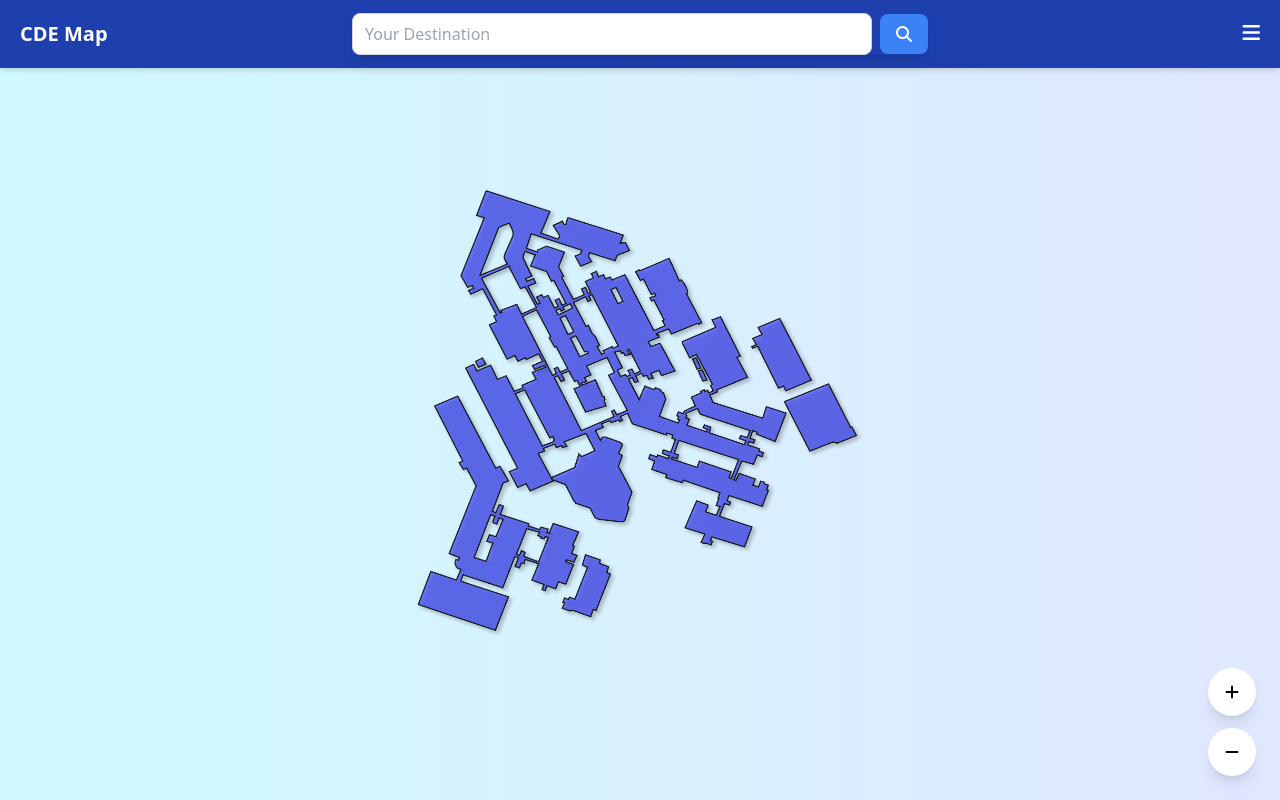
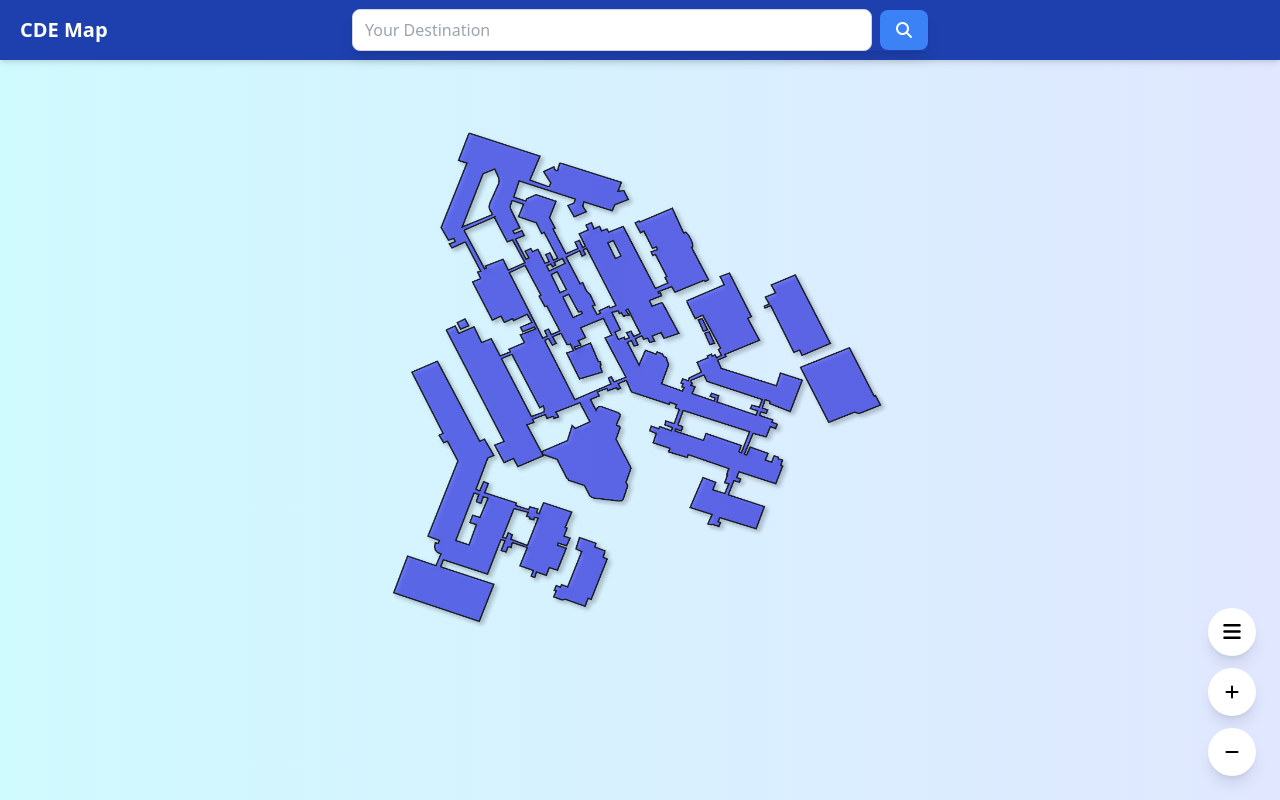
Before and after one commit to Aluminium-Oxide/Orbital-7008, a React (Create React App) app: page / in a window 1280 px wide. Built offline with nearby package versions, Linux system fonts and the light colour scheme.

Commit message:
move top button to bottom to avoid getting block

```diff
--- a/public/index.html
+++ b/public/index.html
@@ -2,7 +2,7 @@
 <html lang="en">
   <head>
     <meta charset="utf-8" />
-    <link rel="icon" href="%PUBLIC_URL%/favicon.ico" />
+    <link rel="icon" href="%PUBLIC_URL%/logo.ico" />
     <meta name="viewport" content="width=device-width, initial-scale=1" />
     <meta name="theme-color" content="#000000" />
     <meta
@@ -24,7 +24,7 @@
       work correctly both with client-side routing and a non-root public URL.
       Learn how to configure a non-root public URL by running `npm run build`.
     -->
-    <title>React App</title>
+    <title>CDE Navigation</title>
   </head>
   <body>
     <noscript>You need to enable JavaScript to run this app.</noscript>
--- a/src/App.tsx
+++ b/src/App.tsx
@@ -21,12 +21,9 @@ function App() {
 
     {/* navigation frame at top, dark blue */}
     <header className="sticky top-0 bg-blue-800 shadow-md z-40">
-      <div className="container mx-auto px-5 py-5 flex justify-between items-center">
-        {/* title + menu button */}
+      <div className="container mx-auto px-5 py-4 flex justify-between items-center">
+        {/* title */}
         <h1 className="text-xl font-bold text-white">CDE Map</h1>
-        <button id="menuBtn" className="text-white">
-          <i className="fa-solid fa-bars text-xl"></i>
-        </button>
         {/* input frame + search button*/}
         <div className="absolute top-15 left-1/2 transform -translate-x-1/2 w-11/12 max-w-xl shadow-lg flex items-center space-x-2">
           <input
@@ -38,8 +35,7 @@ function App() {
           />
           <button
             onClick={handleSearch}
-            className="bg-blue-500 hover:bg-blue-400 text-white px-4 py-2 rounded-lg transition-colors touch-manipulation active:scale-95"
-          >
+            className="bg-blue-500 hover:bg-blue-400 text-white px-4 py-2 rounded-lg transition-colors touch-manipulation active:scale-95">
           <i className="fa-solid fa-magnifying-glass"></i>
           </button>
         </div>
@@ -48,15 +44,18 @@ function App() {
 
     {/* image of CDE map */}
     <div className="h-[40vh] flex justify-center items-end" style={{ transform: 'translateY(250px)' }}>
-      <img src="/CDEmap.png" alt="CDE Map" style={{ width: '450px', height: '450px' }}/>
+      <img src="/CDEmap.png" alt="CDE Map" style={{ width: '500px', height: '500px' }}/>
     </div>
 
       {/* + - buttons */}
       <div className="absolute bottom-6 right-6 flex flex-col space-y-3 z-10">
-        <button className="w-12 h-12 rounded-full bg-white shadow-lg flex items-center justify-center hover:bg-gray-100">
+        <button id="menuBtn" className="w-12 h-12 rounded-full bg-white shadow-lg flex items-center justify-center hover:bg-gray-100 transition-colors touch-manipulation active:scale-95">
+          <i className="fa-solid fa-bars text-xl"></i>
+        </button>
+        <button className="w-12 h-12 rounded-full bg-white shadow-lg flex items-center justify-center hover:bg-gray-100 transition-colors touch-manipulation active:scale-95">
           <i className="fa-solid fa-plus text-dark"></i>
         </button>
-        <button className="w-12 h-12 rounded-full bg-white shadow-lg flex items-center justify-center hover:bg-gray-100">
+        <button className="w-12 h-12 rounded-full bg-white shadow-lg flex items-center justify-center hover:bg-gray-100 transition-colors touch-manipulation active:scale-95">
           <i className="fa-solid fa-minus text-dark"></i>
         </button>
       </div>
```
Also changed, not shown: 2 other files (tests, documents, lock files or other folders).
